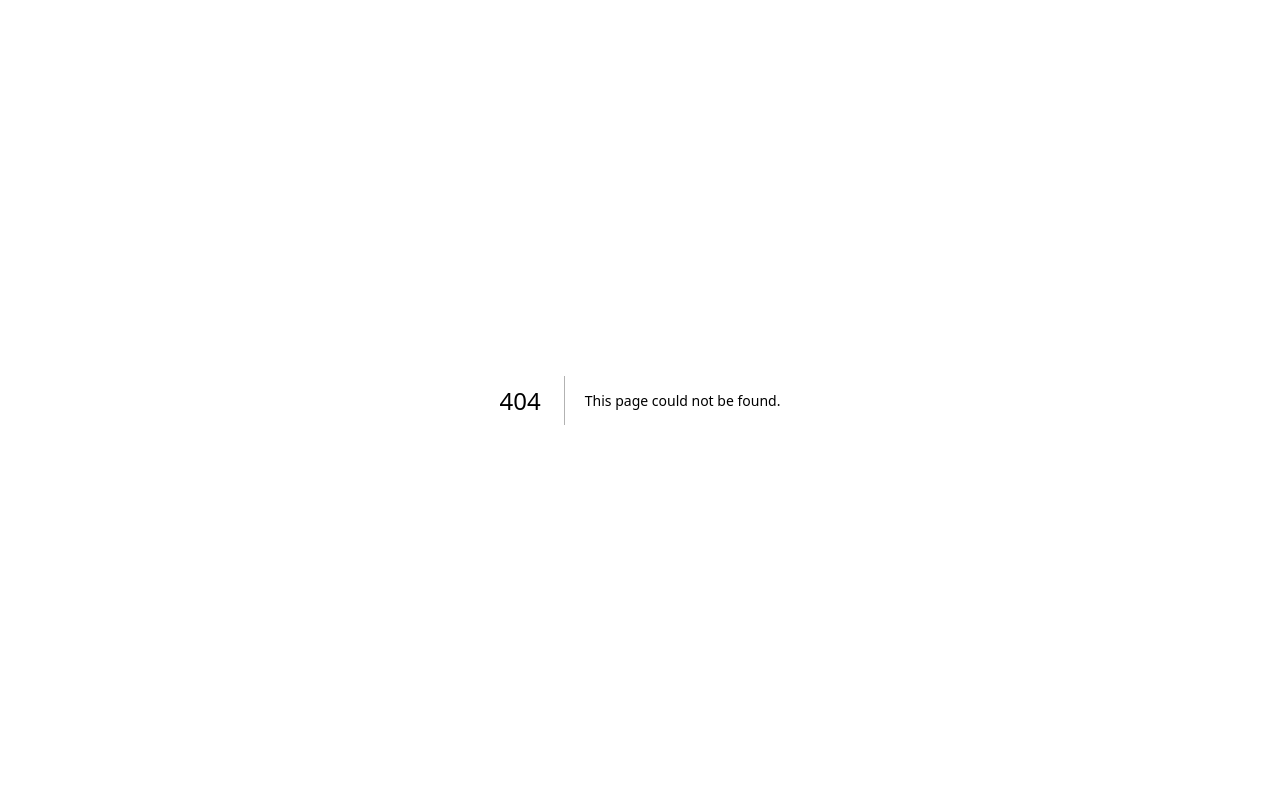
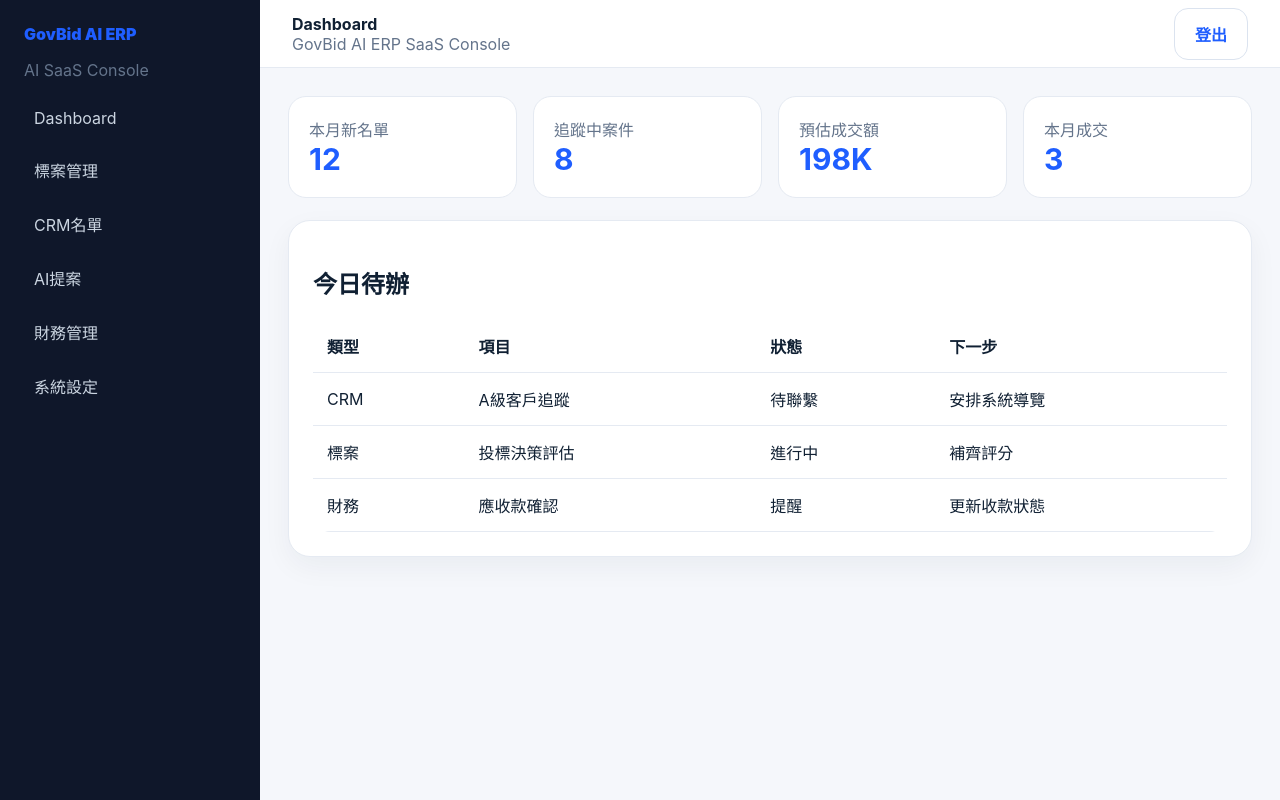
Before and after one commit to ccazhu-coder/job-exam-game, a Next.js app in the folder govbid-ai-erp/saas-mvp/: page /dashboard in a window 1280 px wide. Before the commit this address had no page. Built offline with nearby package versions, Linux system fonts and the light colour scheme.

Commit message:
Create SaaS dashboard page

```diff
--- /dev/null
+++ b/govbid-ai-erp/saas-mvp/app/dashboard/page.js
@@ -0,0 +1,33 @@
+import Sidebar from '../../components/Sidebar';
+import Topbar from '../../components/Topbar';
+
+export default function DashboardPage() {
+  return (
+    <div className="dashboard">
+      <Sidebar />
+      <main>
+        <Topbar title="Dashboard" />
+        <div className="main">
+          <div className="stats">
+            <div className="stat"><span className="muted">本月新名單</span><br /><b>12</b></div>
+            <div className="stat"><span className="muted">追蹤中案件</span><br /><b>8</b></div>
+            <div className="stat"><span className="muted">預估成交額</span><br /><b>198K</b></div>
+            <div className="stat"><span className="muted">本月成交</span><br /><b>3</b></div>
+          </div>
+
+          <section className="card" style={{ marginTop: '22px' }}>
+            <h2>今日待辦</h2>
+            <table className="table">
+              <thead><tr><th>類型</th><th>項目</th><th>狀態</th><th>下一步</th></tr></thead>
+              <tbody>
+                <tr><td>CRM</td><td>A級客戶追蹤</td><td>待聯繫</td><td>安排系統導覽</td></tr>
+                <tr><td>標案</td><td>投標決策評估</td><td>進行中</td><td>補齊評分</td></tr>
+                <tr><td>財務</td><td>應收款確認</td><td>提醒</td><td>更新收款狀態</td></tr>
+              </tbody>
+            </table>
+          </section>
+        </div>
+      </main>
+    </div>
+  );
+}
```
